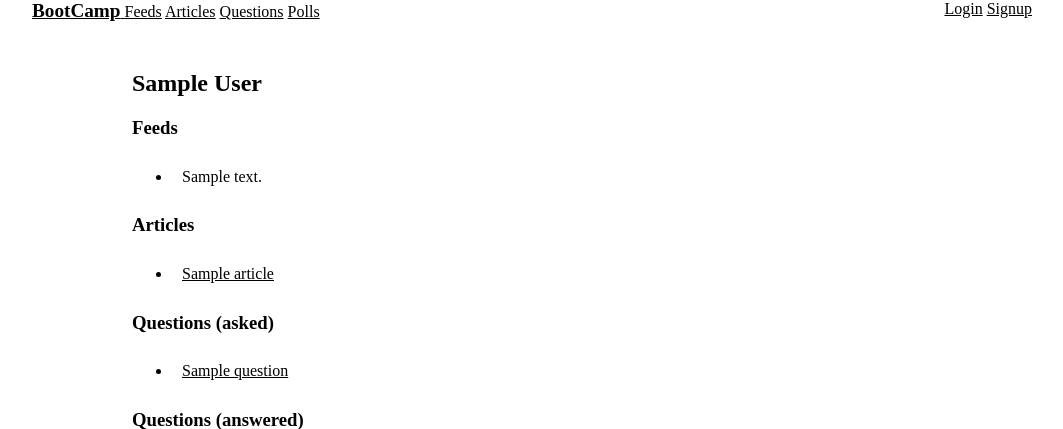
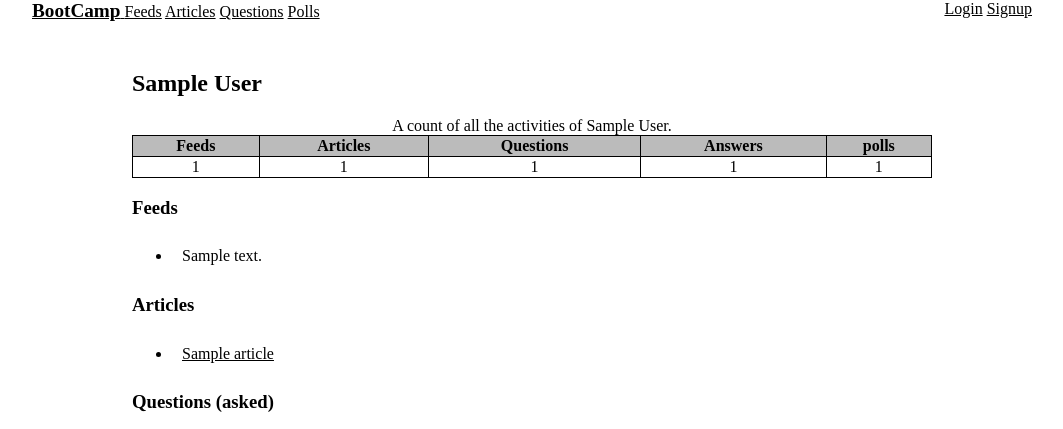
Before and after one commit to shivams906/bootcamp-clone, a Django app: page /users/00000000-0000-0000-0000-000000000001/ in a window 1280 px wide. Shown: the top 429 px of the page, without its empty margins (108-1171 px from the left). Run offline with Django 3.2, Linux system fonts and the light colour scheme; tables that the repository leaves empty hold one stand-in row (values such as "Sample post"); some libraries are stand-ins or nearby versions.

Commit message:
added activities table on profile page.

```diff
--- a/static/styles/base.css
+++ b/static/styles/base.css
@@ -73,3 +73,17 @@ input[type="password"],
 input[type="email"] {
   width: 100%;
 }
+
+#user_activity {
+  width: 100%;
+  border-collapse: collapse;
+}
+
+#user_activity thead {
+  background-color: rgb(187, 187, 187);
+}
+
+#user_activity th,
+#user_activity td {
+  border: 1px solid black;
+}
--- a/templates/users/profile.html
+++ b/templates/users/profile.html
@@ -1,7 +1,28 @@
 {% extends 'base.html' %}
 
 {% block main %}
-<h2>{{ user.name }}</h2>
+<h2>{{ user }}</h2>
+<table id="user_activity">
+    <caption>A count of all the activities of {{ user }}.</caption>
+    <thead>
+        <tr>
+            <th scope="col">Feeds</th>
+            <th scope="col">Articles</th>
+            <th scope="col">Questions</th>
+            <th scope="col">Answers</th>
+            <th scope="col">polls</th>
+        </tr>
+    </thead>
+    <tbody>
+        <tr>
+            <td>{{ user.feeds.count }}</td>
+            <td>{{ user.articles.count }}</td>
+            <td>{{ user.questions.count }}</td>
+            <td>{{ user.answers.count }}</td>
+            <td>{{ user.polls.count }}</td>
+        </tr>
+    </tbody>
+</table>
 <h3>Feeds</h3>
 {% if user.feeds %}
 <ul>
```
